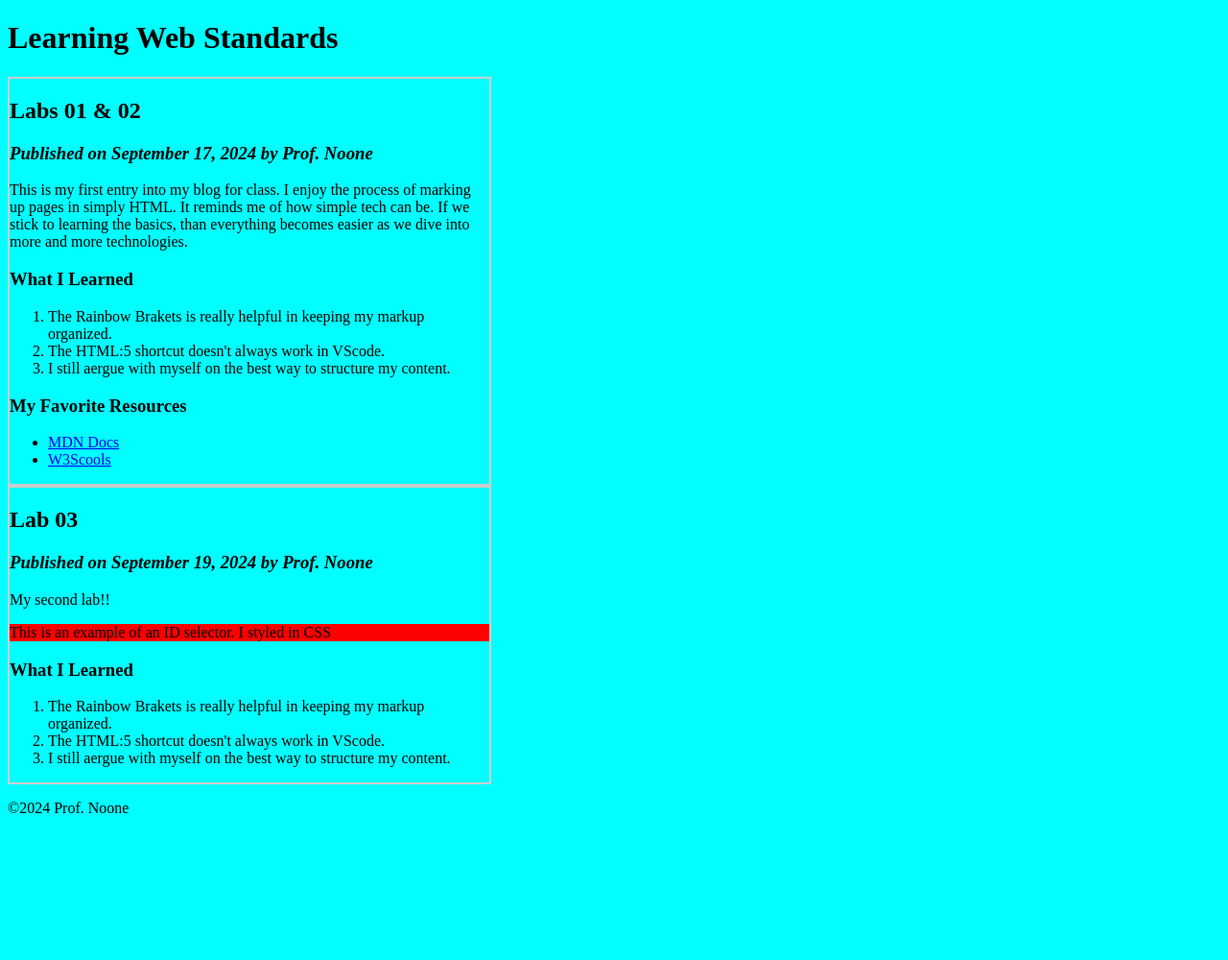
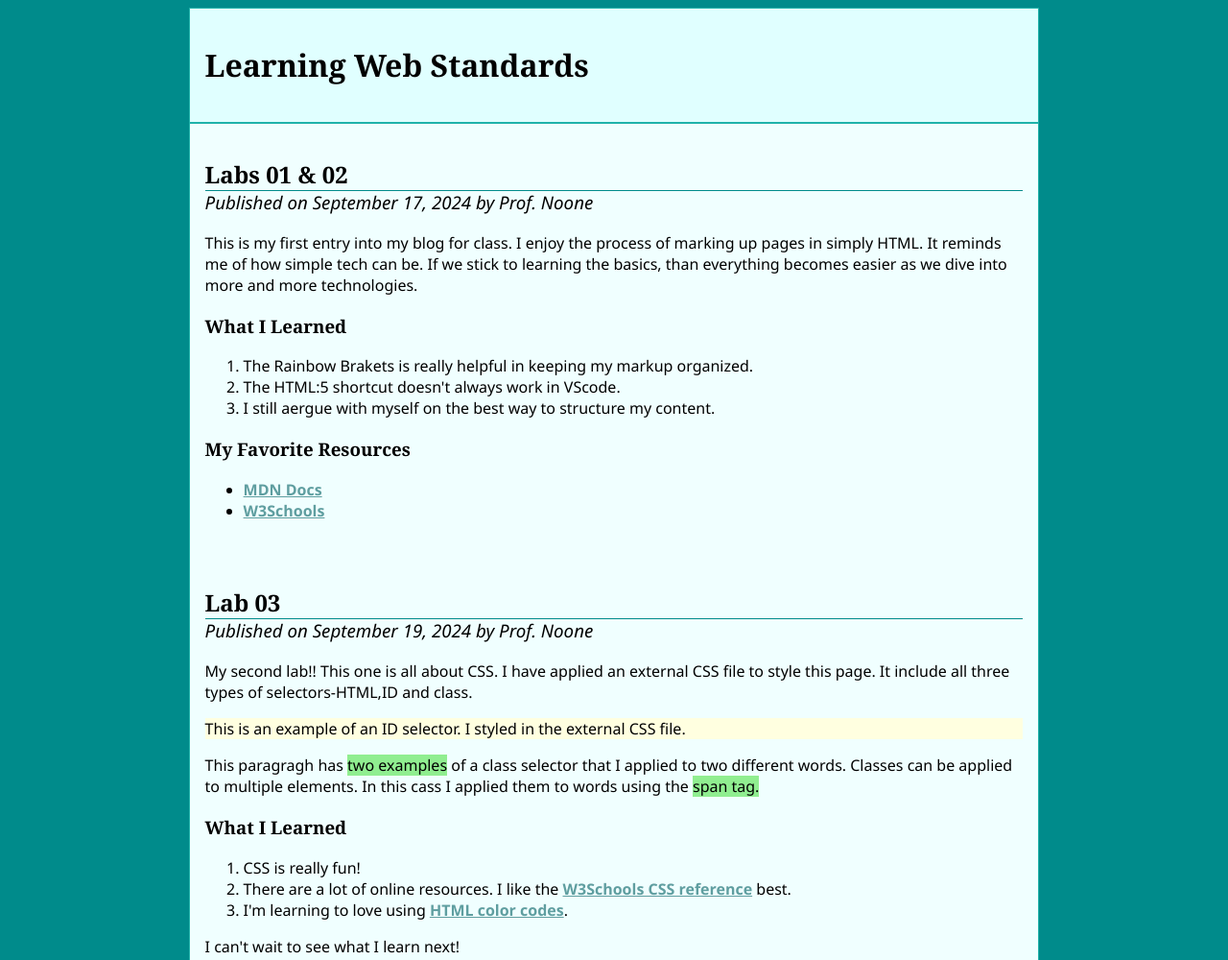
Before and after one commit to RoniNoone/CSIT121stuff, a plain HTML site: page lab03/index.html in a window 1280 px wide. Shown: the top 1000 px of the page at 96% size. Before the commit the page ends 867 px from the top, so only its background shows below. Drawn offline with Linux system fonts and the light colour scheme.

Commit message:
Add files via upload

```diff
--- a/lab03/index.html
+++ b/lab03/index.html
@@ -3,7 +3,7 @@
 <head>
     <meta charset="UTF-8">
     <meta name="viewport" content="width=device-width, initial-scale=1.0">
-    <title>Prof. Noone - Lab 02</title>
+    <title>Prof. Noone - Lab 03</title>
     <link rel="stylesheet" href="styles.css">
 </head>
 
@@ -17,7 +17,7 @@
     <article>
         <header>
             <h2>Labs 01 & 02</h2>
-            <h3><em>Published on September 17, 2024 by Prof. Noone</em></h3>
+            <h3 class="author">Published on September 17, 2024 by Prof. Noone</h3>
         </header>
         <p>This is my first entry into my blog for class. I enjoy the process of marking up pages in simply HTML. It reminds me of how
             simple tech can be. If we stick to learning the basics, than everything becomes easier as we dive into more and more technologies.
@@ -35,30 +35,42 @@
         <h3>My Favorite Resources</h3>
         <ul>
             <li>
-                <a href="https://developer.mozilla.org/en-US/">MDN Docs</a>
+                <a href="https://developer.mozilla.org/en-US/" target="_blank">MDN Docs</a>
             </li>
             <li>
-                <a href="https://www.w3schools.com/">W3Scools</a>
+                <a href="https://www.w3schools.com/" target="_blank">W3Schools</a>
             </li>
         </ul>
     </article>
     <article>
         <header>
             <h2>Lab 03</h2>
-            <h3><em>Published on September 19, 2024 by Prof. Noone</em></h3>
+            <h3 class="author">Published on September 19, 2024 by Prof. Noone</h3>
         </header>
-        <p>My second lab!! </p>
-        <p id="special">This is an example of an ID selector. I styled in CSS</p>
+        <p>My second lab!! This one is all about CSS. I have applied an external CSS file to style this page.
+            It include all three types of selectors-HTML,ID and class.
+        </p>
+        <p id="special">This is an example of an ID selector. I styled in the external CSS file.
+
+        </p>
+        <p>This paragragh has <span class="highlight">two examples</span> of a class selector that I applied to two different words. Classes
+            can be applied to multiple elements. In this cass I applied them to words using the <span class="highlight">span tag.</span>
+        </p>
+
         <h3>What I Learned</h3>
         <ol>
             <li>
-                The Rainbow Brakets is really helpful in keeping my markup organized.
+                CSS is really fun!
             </li>
             <li>
-                The HTML:5 shortcut doesn't always work in VScode.
+               There are a lot of online resources. I like the
+               <a href="https://www.w3schools.com/cssref/index.php" target="_blank">W3Schools CSS reference</a> best.
             </li>
-            <li>I still aergue with myself on the best way to structure my content.</li>
+            <li>
+                I'm learning to love using <a href="https://htmlcolorcodes.com/color-names/" target="_blank">HTML color codes</a>.
+            </li>
         </ol>
+        <p> I can't wait to see what I learn next!</p>
     </article>
 
 
--- a/lab03/styles.css
+++ b/lab03/styles.css
@@ -1,11 +1,82 @@
 body {
-    background-color: aqua;
+    background-color: DarkCyan;
+    font-family:'Segoe UI', Tahoma, Geneva, Verdana, sans-serif
 }
 
 #special {
-    background-color: red;
+    background-color: LightYellow;
+}
+.highlight {
+    background-color: LightGreen;
 }
 article {
-    border: 2px solid #ccc;
-    width: 500px;
+    padding: 1em;
 }
+
+main, header, footer {
+    width: 70%;
+    margin: auto;
+    background-color: LightCyan;
+    border: 1px solid LightSeaGreen;
+}
+article {
+    background-color: Azure;
+}
+article header {
+    width: 100%;
+    border: none;
+    background-color: transparent;
+    /*needed to clear headings that got applied above*/
+}
+
+h1, h2, h3 {
+    font-family: Cambria, Cochin, Georgia, Times, 'Times New Roman', serif;
+}
+
+header h1 {
+    padding: .5em;
+}
+
+main h2 {
+    border-bottom: 1px solid DarkCyan;
+    margin-bottom:-.8em;
+}
+
+.author {
+    font-family: 'Segoe UI', Tahoma, Geneva, Verdana, sans-serif;
+    letter-spacing: normal;
+    font-weight: lighter;
+    font-style: italic; /*removed em tag and replaced with css */
+}
+
+/*all link style that are shared among all states*/
+main a {
+    font-weight: bold;
+}
+/* unvisited link */
+main a:link {
+    color: CadetBlue;
+  }
+
+  /* visited link */
+  main a:visited {
+    color: LightSeaGreen;
+  }
+
+  /* mouse over link */
+  main a:hover {
+    color: DarkCyan;
+    background-color: azure;
+  }
+
+  /* selected link */
+  main  a:active {
+    color: Teal;
+    background-color: LightSeaGreen;
+  }
+
+
+footer p{
+    padding: 1em;
+    font-style: italic;
+}
```
